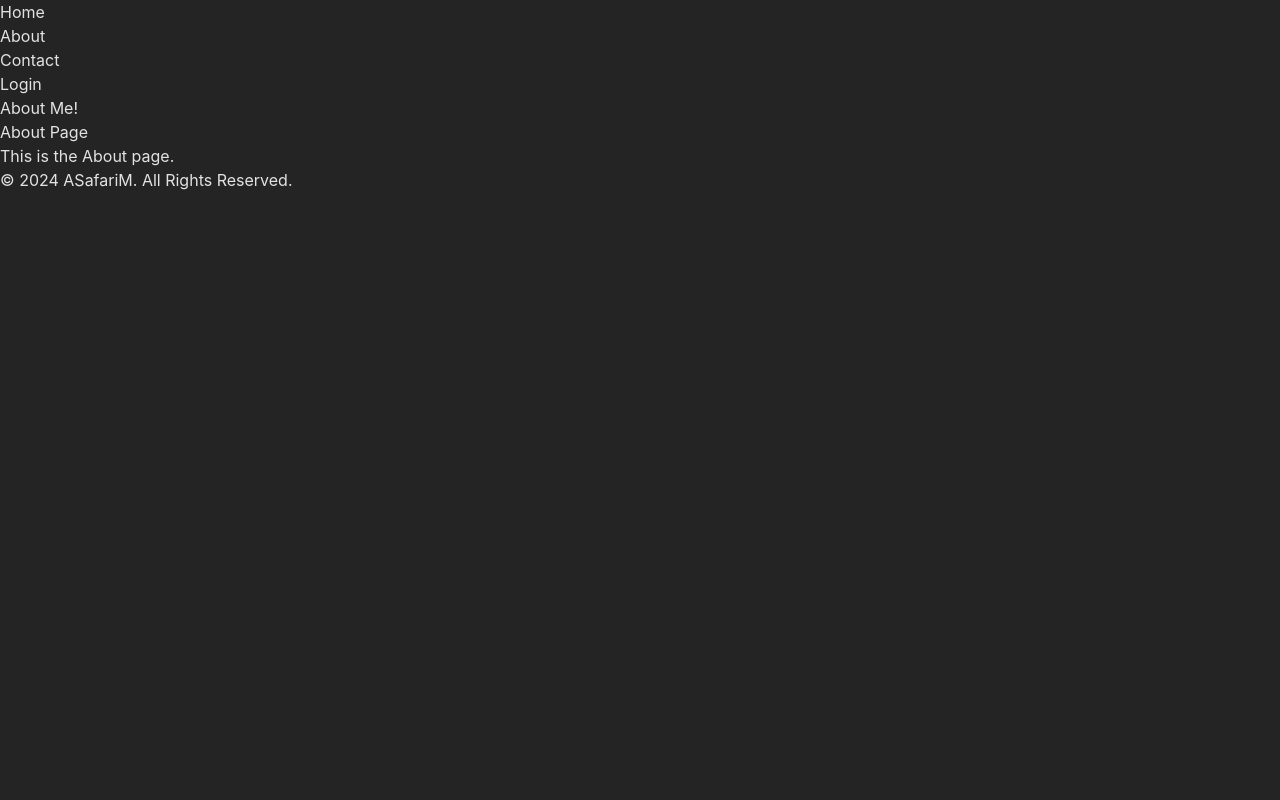
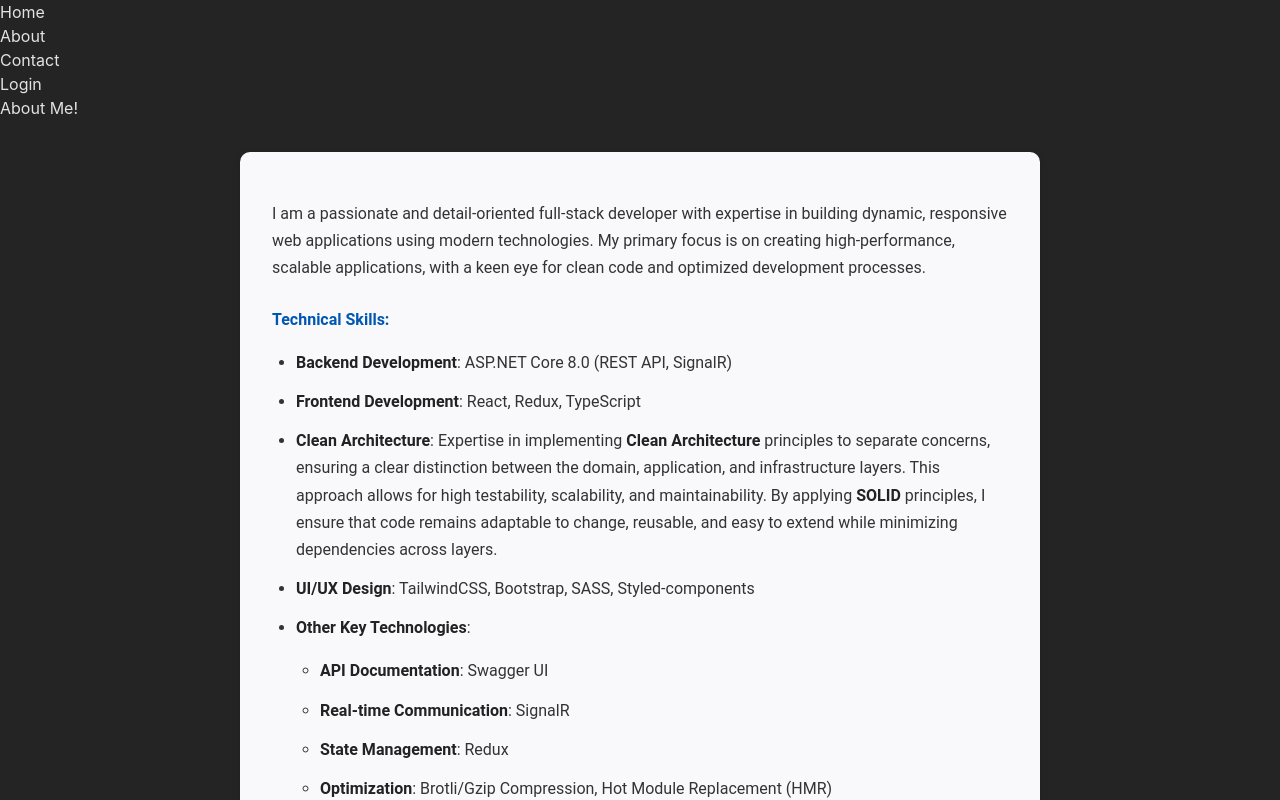
Before and after one commit to AliSafari-IT/asafarim, a React (Vite) app in the folder apps/dashboard-client/: page /about in a window 1280 px wide. Shown: the top 800 px of the page. Built offline with nearby package versions, Linux system fonts and the light colour scheme.

Commit message:
feat(ui): Add elegant and interactive markdown styling with hover effects, improved readability, and responsive design

```diff
--- a/apps/dashboard-client/package.json
+++ b/apps/dashboard-client/package.json
@@ -15,6 +15,7 @@
     "axios": "^1.7.7",
     "react": "^18.3.1",
     "react-dom": "^18.3.1",
+    "react-markdown": "^9.0.1",
     "react-router-dom": "^6.26.2"
   },
   "devDependencies": {
@@ -27,12 +28,14 @@
     "eslint": "^9.11.1",
     "eslint-plugin-react-hooks": "^5.1.0-rc.0",
     "eslint-plugin-react-refresh": "^0.4.12",
+    "file-loader": "^6.2.0",
     "globals": "^15.9.0",
     "https": "^1.0.0",
     "postcss": "^8.4.47",
     "tailwindcss": "^3.4.13",
     "typescript": "^5.5.3",
     "typescript-eslint": "^8.7.0",
-    "vite": "^5.4.8"
+    "vite": "^5.4.8",
+    "vite-plugin-md": "^0.21.5"
   }
 }
--- /dev/null
+++ b/apps/dashboard-client/src/components/DisplayMd.css
@@ -0,0 +1,89 @@
+.markdown-container {
+    background-color: #f9f9fb; /* Light background for readability */
+    padding: 2rem; /* Add some padding */
+    border-radius: 10px; /* Rounded corners */
+    box-shadow: 0 4px 10px rgba(0, 0, 0, 0.1); /* Subtle shadow for depth */
+    font-family: 'Roboto', sans-serif; /* Modern, clean font */
+    line-height: 1.7; /* Good readability */
+    color: #333; /* Dark gray text */
+    max-width: 800px; /* Restrict width for better readability */
+    margin: 2rem auto; /* Center and add vertical space */
+    transition: transform 0.3s ease, box-shadow 0.3s ease;
+  }
+
+  .markdown-container:hover {
+    transform: translateY(-5px); /* Slight lift on hover for an interactive feel */
+    box-shadow: 0 6px 15px rgba(0, 0, 0, 0.15); /* Enhanced shadow on hover */
+  }
+
+  .markdown-container h3, .markdown-container h4 {
+    color: #0056b3; /* Standout blue for headers */
+    margin-top: 1.5rem;
+    margin-bottom: 0.75rem;
+    font-weight: 600;
+  }
+
+  .markdown-container h4 {
+    font-size: 1.25rem; /* Slightly smaller subheadings */
+  }
+
+  .markdown-container ul {
+    padding-left: 1.5rem;
+    list-style-type: disc;
+    margin: 1rem 0;
+  }
+
+  .markdown-container ul ul {
+    list-style-type: circle; /* Nested lists with different styles */
+  }
+
+  .markdown-container li {
+    margin-bottom: 0.75rem; /* Space between list items */
+  }
+
+  .markdown-container strong {
+    color: #222;
+    font-weight: 600;
+  }
+
+  .markdown-container p {
+    margin: 1rem 0;
+  }
+
+  .markdown-container a {
+    color: #0056b3;
+    text-decoration: none;
+    border-bottom: 1px solid #0056b3;
+    transition: color 0.3s ease, border-color 0.3s ease;
+  }
+
+  .markdown-container a:hover {
+    color: #003d82;
+    border-color: #003d82;
+  }
+
+  .markdown-container code {
+    background-color: #f0f0f0;
+    padding: 0.2rem 0.4rem;
+    border-radius: 4px;
+    font-family: 'Courier New', Courier, monospace;
+    font-size: 0.9rem;
+  }
+
+  .markdown-container blockquote {
+    border-left: 4px solid #0056b3;
+    padding-left: 1rem;
+    color: #555;
+    font-style: italic;
+    margin: 1.5rem 0;
+  }
+
+  @media (max-width: 768px) {
+    .markdown-container {
+      padding: 1.5rem;
+    }
+
+    .markdown-container h3, .markdown-container h4 {
+      font-size: 1.25rem;
+    }
+  }
--- /dev/null
+++ b/apps/dashboard-client/src/components/DisplayMd.tsx
@@ -0,0 +1,18 @@
+import React from 'react';
+import ReactMarkdown from 'react-markdown';
+import './DisplayMd.css';
+
+interface DisplayMdProps {
+  filePath: string;
+}
+
+const DisplayMd: React.FC<DisplayMdProps> = ({ filePath }) => {
+  return (
+    <div className="markdown-container">
+      {/* Render the markdown content directly */}
+      <ReactMarkdown>{filePath}</ReactMarkdown>
+    </div>
+  );
+};
+
+export default DisplayMd;
--- a/apps/dashboard-client/src/main.tsx
+++ b/apps/dashboard-client/src/main.tsx
@@ -3,7 +3,7 @@ import ReactDOM from 'react-dom/client';
 import { BrowserRouter as Router, Routes, Route, Link } from 'react-router-dom';
 import './index.css';
 import Home from './pages/Home';
-import About from './pages/About';
+import About from './pages/AboutMe/About';
 import Contact from './pages/Contact';
 import Dashboard from './pages/Dashboard';
 import LoginPage from './pages/LoginPage';
--- a/apps/dashboard-client/src/pages/About.tsx
+++ /dev/null
@@ -1,18 +0,0 @@
-import Wrapper from "../layout/Wrapper/Wrapper";
-
-const About = () => {
-
-  const headerBlock = (
-    <div className="w-full text-center mx-auto m-0 text-gray-200 p-8 bg-gray-700">
-      <h1 className="text-3xl font-bold">About Me!</h1>
-    </div>
-  );
-    return (
-      <Wrapper header={headerBlock}>
-        <h1 className="text-3xl font-bold">About Page</h1>
-        <p>This is the About page.</p>
-      </Wrapper>
-    );
-  };
-
-  export default About;
--- /dev/null
+++ b/apps/dashboard-client/src/pages/AboutMe/About.tsx
@@ -0,0 +1,24 @@
+import React from 'react';
+import DisplayMd from "../../components/DisplayMd";
+import Wrapper from "../../layout/Wrapper/Wrapper";
+// Import Markdown file as raw text
+import aboutMeMd from './aboutme.md?raw';
+
+const About = () => {
+  const headerBlock = (
+    <div className="w-full text-center mx-auto m-0 text-gray-200 p-8 bg-gray-700">
+      <h1 className="text-3xl font-bold">About Me!</h1>
+    </div>
+  );
+
+  return (
+    <Wrapper header={headerBlock}>
+      {/* Pass the markdown content (aboutMeMd) as the filePath prop */}
+      <div className="p-8">
+      <DisplayMd filePath={aboutMeMd} />
+      </div>
+    </Wrapper>
+  );
+};
+
+export default About;
--- /dev/null
+++ b/apps/dashboard-client/src/pages/AboutMe/aboutme.md
@@ -0,0 +1,31 @@
+I am a passionate and detail-oriented full-stack developer with expertise in building dynamic, responsive web applications using modern technologies. My primary focus is on creating high-performance, scalable applications, with a keen eye for clean code and optimized development processes.
+
+### Technical Skills:
+- **Backend Development**: ASP.NET Core 8.0 (REST API, SignalR)
+- **Frontend Development**: React, Redux, TypeScript
+- **Clean Architecture**: Expertise in implementing **Clean Architecture** principles to separate concerns, ensuring a clear distinction between the domain, application, and infrastructure layers. This approach allows for high testability, scalability, and maintainability. By applying **SOLID** principles, I ensure that code remains adaptable to change, reusable, and easy to extend while minimizing dependencies across layers.
+- **UI/UX Design**: TailwindCSS, Bootstrap, SASS, Styled-components
+- **Other Key Technologies**:
+  - **API Documentation**: Swagger UI
+  - **Real-time Communication**: SignalR
+  - **State Management**: Redux
+  - **Optimization**: Brotli/Gzip Compression, Hot Module Replacement (HMR)
+  - **Testing and Monitoring**: HealthChecks UI
+
+This addition highlights your expertise in Clean Architecture and emphasizes your ability to build robust, maintainable applications using industry best practices. Let me know if this fits or if you'd like any further changes!
+
+### Key Projects:
+One of my notable projects is a comprehensive **Single Page Application (SPA)** that integrates **ASP.NET Core 7.0** with a **React** frontend. This project showcases a highly interactive and responsive web client designed with **TypeScript**, and uses **Redux** for state management.
+
+#### Project Features:
+- **ASP.NET Core 7.0 REST API Server**: Designed to handle various CRUD operations with a well-documented API using **Swagger UI**.
+- **React & Redux Frontend**: Provides a dynamic user experience with **React**, using **Redux** for efficient state handling across the app.
+- **Modern UI/UX**: Built using **Bulma CSS framework** combined with custom styles from **SASS** and **Styled-components** for a professional, sleek interface.
+- **Real-Time Updates**: Integrated **SignalR** for real-time communication between the client and server.
+- **Performance Optimizations**: Implemented **Brotli/Gzip compression** for faster load times, with **Hot Module Replacement (HMR)** for smoother development processes.
+- **Custom Components**: Leveraged libraries like **react-functional-select** and **react-toastify** to improve user interactions with highly customizable components.
+- **Monitoring & Health Checks**: Included **HealthChecks UI** to monitor the application’s health and ensure reliability.
+
+This project exemplifies my ability to deliver end-to-end solutions that are not only functional but also maintainable and performant.
+
+I am always eager to learn new technologies and refine my skills in both backend and frontend development. My goal is to contribute to innovative projects where I can apply my experience in developing seamless, user-focused applications while continuously improving the performance and scalability of the solutions I work on.
--- a/apps/dashboard-client/vite.config.ts
+++ b/apps/dashboard-client/vite.config.ts
@@ -1,12 +1,14 @@
 import { defineConfig } from 'vite'
 import react from '@vitejs/plugin-react'
+import vitePluginMd from 'vite-plugin-md';
 
 // https://vitejs.dev/config/
 export default defineConfig({
-  plugins: [react()],
+  plugins: [react(), vitePluginMd(),],
   server: {
     proxy: {
       '/api': 'http://localhost:44337', // Proxy API requests to .NET Core server
     },
-  }
+  },
+  assetsInclude: ['**/*.md'],
 })
```
Also changed, not shown: 1 other file (tests, documents, lock files or other folders).
